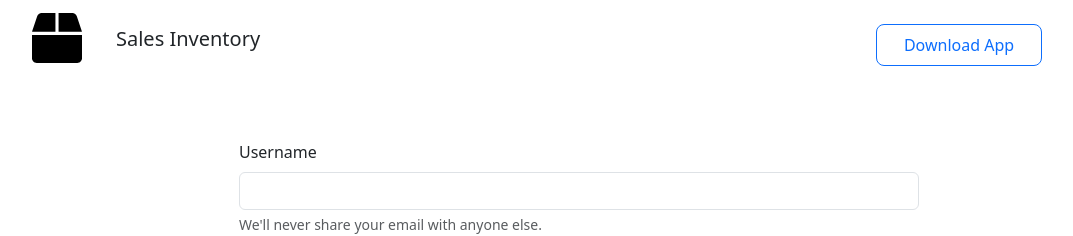
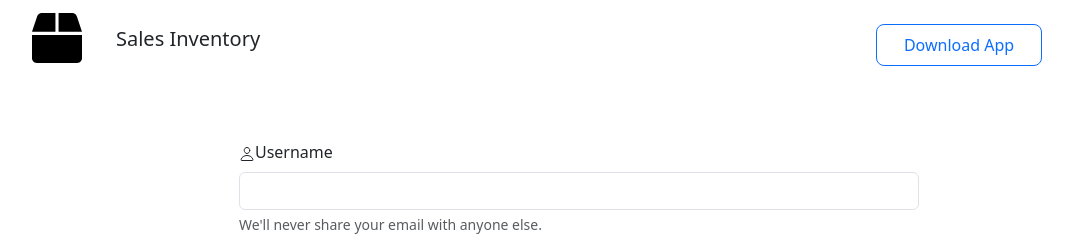
Before and after one commit to MarkRyuo/SalesInventory-SIMS-, a React (Vite) app in the folder client/: page / in a window 1280 px wide. Shown: the top 236 px of the page, without its empty margins (61-1134 px from the left). Built offline with nearby package versions, Linux system fonts and the light colour scheme.

Commit message:
Subject: Body

```diff
--- a/client/src/App.tsx
+++ b/client/src/App.tsx
@@ -1,4 +1,4 @@
-
+import { IoPersonOutline } from "react-icons/io5";
 
 //* App - Login(---)
 
@@ -23,7 +23,7 @@ function App() {
               <div className="row">
                 <div className="col-12">
                   <div className="my-2">
-                      <label htmlFor="username" className="form-label">Username</label>
+                      <label htmlFor="username" className="form-label"><IoPersonOutline />Username</label>
                       <input type="text" className="username form-control"/>
                       <div id="emailHelp" className="form-text">We'll never share your email with anyone else.</div>
                   </div>
```
